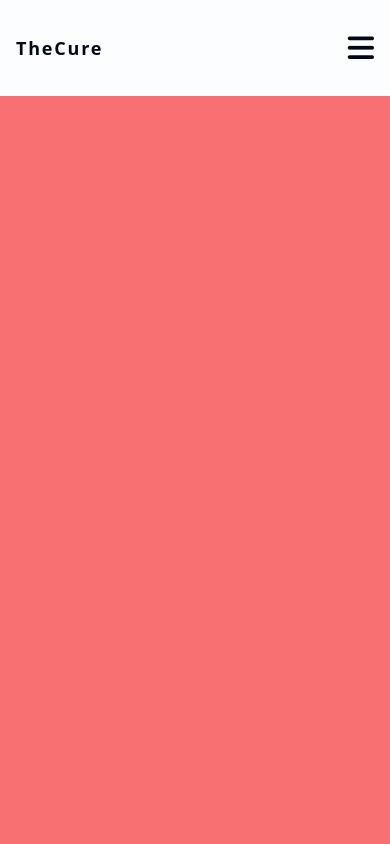
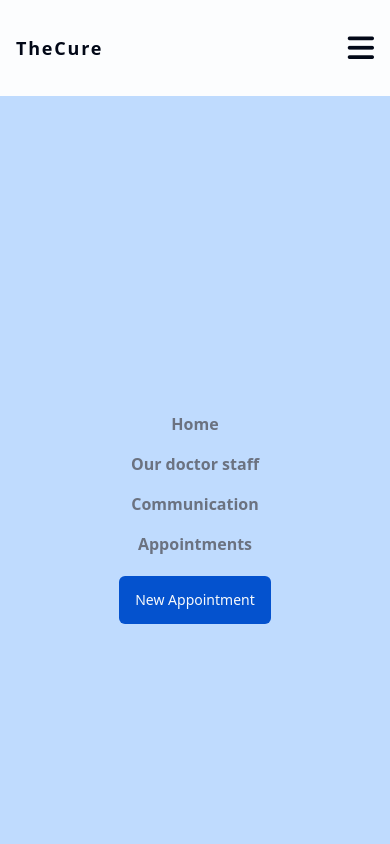
Before and after one commit to yusuf-ad/healthcare-system, a React (Vite) app: page /healthcare-system/appointment/info in a window 390 px wide. Both pictures are taken after a click on the element 360 px from the left and 48 px from the top of the page. Shown: the top 844 px of the page. Built offline with nearby package versions, Linux system fonts and the light colour scheme.

Commit message:
Refactor navigation styles and add mobile responsiveness

```diff
--- a/src/App.jsx
+++ b/src/App.jsx
@@ -23,13 +23,23 @@ function App() {
     };
   }, []);
 
+  useEffect(() => {
+    if (isNavOpen) {
+      document.body.style.overflow = "hidden";
+      header.current.classList.add("bg-white");
+    } else {
+      document.body.style.overflow = "auto";
+      header.current.classList.remove("bg-white");
+    }
+  }, [isNavOpen]);
+
   return (
     <>
-      {isFixed && <div style={{ height: "94px" }}></div>}
+      {isFixed && <div style={{ height: "96px" }}></div>}
       <header
         ref={header}
         className={`${
-          isFixed && "fixed inset-0 "
+          isFixed && "fixed inset-0"
         } bg-white/80 w-full h-24 z-50 flex justify-between items-center py-6 px-4 sm:px-6  lg:py-6 lg:px-16`}
       >
         <Link to="/healthcare-system/">
@@ -71,13 +81,37 @@ function App() {
           </NavLink>
         </nav>
       </header>
+
       <div
         className={`${
           isNavOpen
             ? "h-screen pointer-events-auto opacity-100 -translate-y-0"
             : "h-0 pointer-events-none opacity-0 -translate-y-full overflow-hidden"
-        } sticky z-30 top-[96px]  bg-red-400 transition-all duration-300 `}
-      ></div>
+        } sticky z-30 top-[96px] flex flex-col items-center justify-center gap-5  bg-blue-200 transition-all duration-300 `}
+      >
+        <ul className="flex flex-col gap-4 items-center text-gray-500 font-semibold">
+          <li className="hover:text-blue-400 transition-colors duration-100">
+            <NavLink to="/healthcare-system/">Home</NavLink>
+          </li>
+          <li className="hover:text-blue-400 transition-colors duration-100">
+            <NavLink to="/healthcare-system/staff">Our doctor staff</NavLink>
+          </li>
+          <li className="hover:text-blue-400 transition-colors duration-100">
+            <NavLink to="/healthcare-system/communication">
+              Communication
+            </NavLink>
+          </li>
+          <li className="hover:text-blue-400 transition-colors duration-100">
+            <NavLink to="/healthcare-system/appointments">Appointments</NavLink>
+          </li>
+        </ul>
+        <NavLink to="/healthcare-system/appointment">
+          <Button className="bg-skin-button-accent hover:bg-skin-button-accent-hover py-6 transition-colors duration-100">
+            <span className="lg:inline hidden">Book An Appointment</span>
+            <span className="lg:hidden inline">New Appointment</span>
+          </Button>
+        </NavLink>
+      </div>
 
       <Outlet />
     </>
--- a/src/components/ui/UserInfoForm.jsx
+++ b/src/components/ui/UserInfoForm.jsx
@@ -56,7 +56,7 @@ function UserInfoForm({ currentPage, setCurrentPage, page, setPage }) {
     <Form {...form}>
       <form
         onSubmit={form.handleSubmit(onSuccess)}
-        className="flex flex-col gap-6 justify-end w-[420px] lg:w-full"
+        className="flex flex-col gap-6 px-8 justify-end w-[420px] lg:w-full"
       >
         <div className="grid w-full  max-w-xl items-center gap-3">
           <FormField
--- a/src/pages/AppointmentPage.jsx
+++ b/src/pages/AppointmentPage.jsx
@@ -25,7 +25,7 @@ function AppointmentPage() {
           <AppointmentBreadcrumb setPage={setPage} currentPage={currentPage} />
         </div>
 
-        <div className="mt-12 mx-auto grid lg:grid-cols-2 lg:items-start justify-center  gap-8">
+        <div className="mt-12  mx-auto grid lg:grid-cols-2 lg:items-start justify-center  gap-8">
           {(+page === 1 || +page === 2) && (
             <UserInfoForm
               currentPage={currentPage}
```
